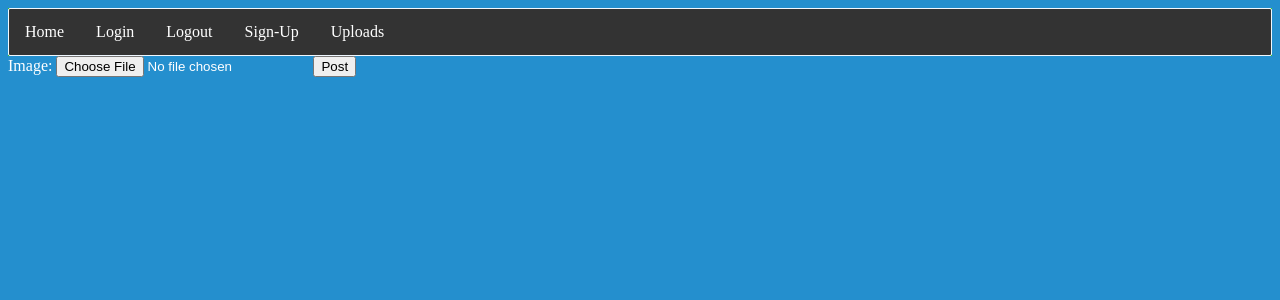
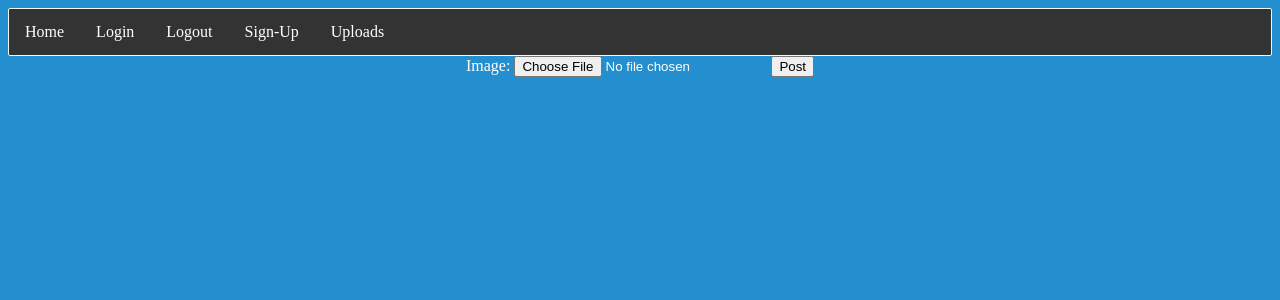
Before and after one commit to Technocat44/Web-App-JWRD, a Flask app: page /upload in a window 1280 px wide. Shown: the top 300 px of the page. Run offline with Flask 2, Linux system fonts and the light colour scheme; data that the repository does not hold is empty; some libraries are stand-ins or nearby versions.

Commit message:
docker works

```diff
--- a/webapp/templates/upload.html
+++ b/webapp/templates/upload.html
@@ -1,8 +1,8 @@
 {% extends "base.html" %} {% block title %}Upload File{% endblock %} ' {% block
 content %}
-    <form  id="image-form" method="post" enctype="multipart/form-data">
+    <form style="text-align: center" id="image-form" method="post" enctype="multipart/form-data" >
 
-        <label for="form-file">Image: </label>
+        <label for="form-file"> Image: </label>
         <input id="form-file" type="file" name="upload">
         <input type="submit" value="Post">
 </form>
```
Also changed, not shown: webapp/static/images/image-59.jpg (added), webapp/static/images/image-60.jpg (added), webapp/static/images/image-61.jpg (added), webapp/static/images/image-62.jpg (added), webapp/static/images/image-63.jpg (added), webapp/static/images/image-64.jpg (added).
